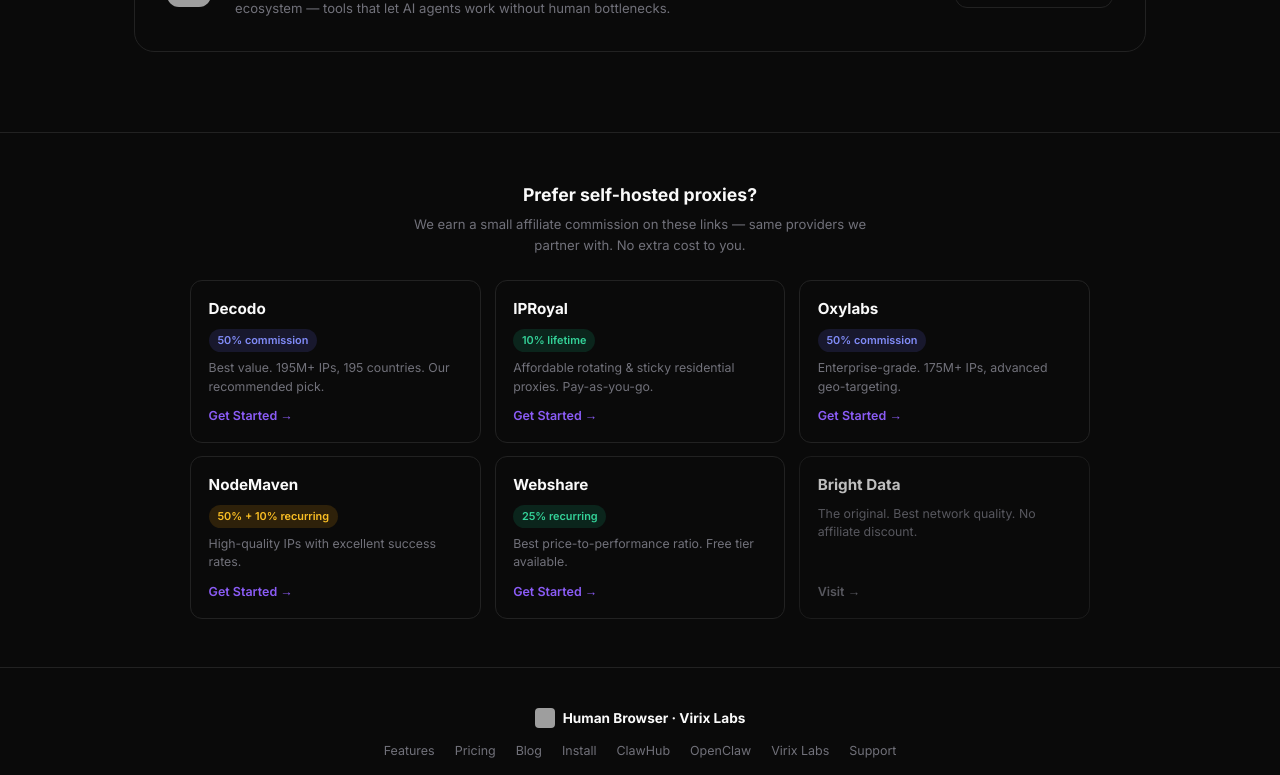
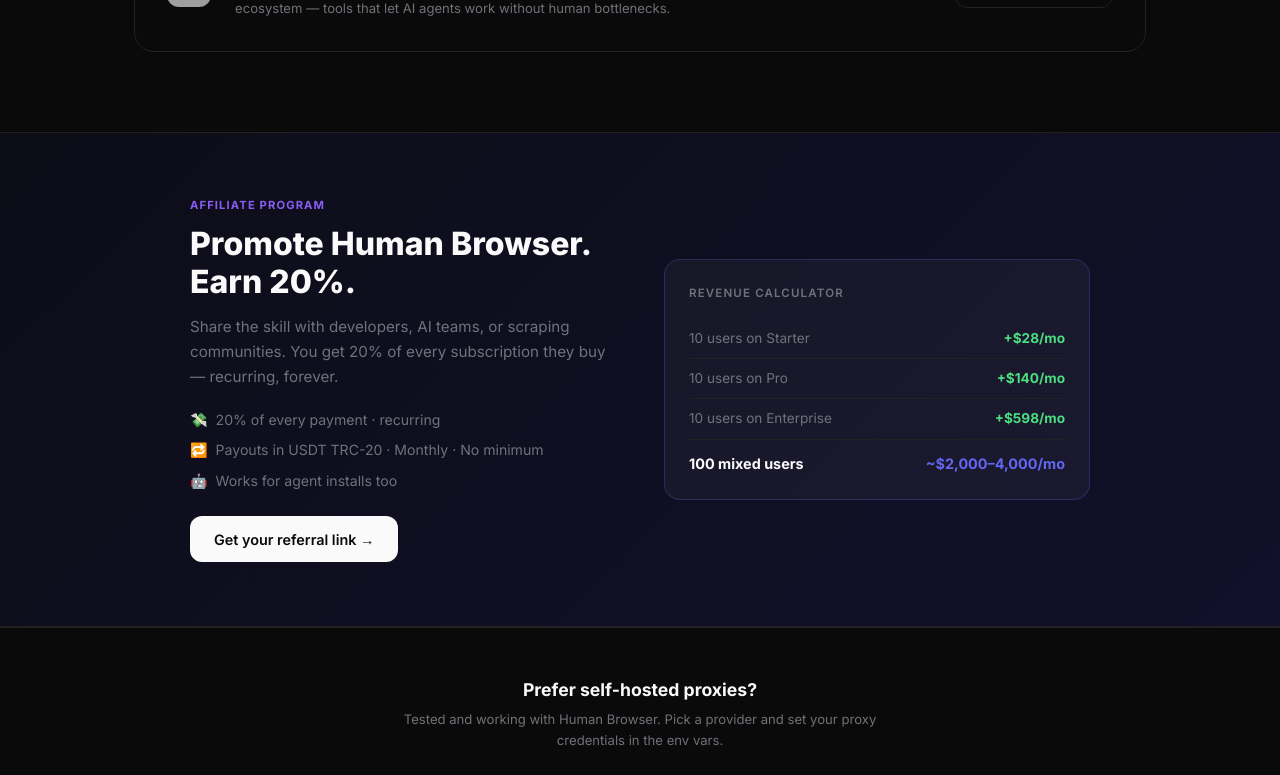
Before and after one commit to al1enjesus/humanbrowser-next, a Next.js app: page / in a window 1280 px wide. Shown: the part 9340-10115 px from the top of the page. Built offline with nearby package versions, Linux system fonts and the light colour scheme; grey boxes are pictures that could not be loaded.

Commit message:
feat: Human Browser affiliate program (20% RevShare) + remove proxy commission disclosure + new calc card

```diff
--- a/pages/index.js
+++ b/pages/index.js
@@ -766,40 +766,76 @@
 </div>
 
 <!-- ── AFFILIATE ─────────────────────────────────────── -->
+<!-- ── HUMAN BROWSER AFFILIATE ─────────────────────────── -->
+<div class="hb-affiliate-section">
+  <div class="container">
+    <div class="hb-aff-inner">
+      <div class="hb-aff-left">
+        <div class="section-eyebrow" data-i18n="">Affiliate Program</div>
+        <h2 class="hb-aff-title" data-i18n="aff_hb_title">Promote Human Browser. Earn 20%.</h2>
+        <p class="hb-aff-desc" data-i18n="aff_hb_desc">Share the skill with developers, AI teams, or scraping communities. You get 20% of every subscription they buy — recurring, forever.</p>
+        <div class="hb-aff-perks">
+          <div class="hb-aff-perk">💸 <span>20% of every payment · recurring</span></div>
+          <div class="hb-aff-perk">🔁 <span data-i18n="aff_hb_note">Payouts in USDT TRC-20 · Monthly · No minimum</span></div>
+          <div class="hb-aff-perk">🤖 <span>Works for agent installs too</span></div>
+        </div>
+        <a href="https://t.me/virixlabs" target="_blank" class="btn btn-primary hb-aff-btn" data-i18n="aff_hb_cta">Get your referral link →</a>
+      </div>
+      <div class="hb-aff-right">
+        <div class="hb-aff-calc">
+          <div class="hb-aff-calc-title">Revenue calculator</div>
+          <div class="hb-aff-calc-row">
+            <span>10 users on Starter</span>
+            <strong>+$28/mo</strong>
+          </div>
+          <div class="hb-aff-calc-row">
+            <span>10 users on Pro</span>
+            <strong>+$140/mo</strong>
+          </div>
+          <div class="hb-aff-calc-row">
+            <span>10 users on Enterprise</span>
+            <strong>+$598/mo</strong>
+          </div>
+          <div class="hb-aff-calc-total">
+            <span>100 mixed users</span>
+            <strong style="color:#6366f1">~$2,000–4,000/mo</strong>
+          </div>
+        </div>
+      </div>
+    </div>
+  </div>
+</div>
+
+<!-- ── SELF-HOSTED PROXIES ─────────────────────────────── -->
 <div class="affiliate-section">
   <div class="container">
     <div class="affiliate-header">
       <h3 class="affiliate-title" data-i18n="affiliate_title">Prefer self-hosted proxies?</h3>
-      <p class="affiliate-desc" data-i18n="affiliate_desc">We earn a small affiliate commission on these links — same providers we partner with. No extra cost to you.</p>
+      <p class="affiliate-desc" data-i18n="affiliate_desc">Tested and working with Human Browser. Pick a provider and set your proxy credentials in the env vars.</p>
     </div>
     <div class="affiliate-grid">
       <a href="https://decodo.com/?ref=humanbrowser" target="_blank" rel="noopener" class="affiliate-card">
         <div class="aff-name">Decodo</div>
-        <span class="aff-badge aff-badge--top" data-i18n="aff_badge_50first">50% commission</span>
         <div class="aff-desc" data-i18n="aff_decodo_desc">Best value. 195M+ IPs, 195 countries. Our recommended pick.</div>
         <div class="aff-cta" data-i18n="aff_cta">Get Started →</div>
       </a>
       <a href="https://iproyal.com/?ref=humanbrowser" target="_blank" rel="noopener" class="affiliate-card">
         <div class="aff-name">IPRoyal</div>
-        <span class="aff-badge aff-badge--recurring" data-i18n="aff_badge_10life">10% lifetime</span>
         <div class="aff-desc" data-i18n="aff_iproyal_desc">Affordable rotating &amp; sticky residential proxies. Pay-as-you-go.</div>
         <div class="aff-cta" data-i18n="aff_cta">Get Started →</div>
       </a>
       <a href="https://oxylabs.io/?via=humanbrowser" target="_blank" rel="noopener" class="affiliate-card">
         <div class="aff-name">Oxylabs</div>
-        <span class="aff-badge aff-badge--top" data-i18n="aff_badge_50first">50% commission</span>
         <div class="aff-desc" data-i18n="aff_oxylabs_desc">Enterprise-grade. 175M+ IPs, advanced geo-targeting.</div>
         <div class="aff-cta" data-i18n="aff_cta">Get Started →</div>
       </a>
       <a href="https://nodemaven.com/?ref=humanbrowser" target="_blank" rel="noopener" class="affiliate-card">
         <div class="aff-name">NodeMaven</div>
-        <span class="aff-badge aff-badge--dual" data-i18n="aff_badge_nodemaven">50% + 10% recurring</span>
         <div class="aff-desc" data-i18n="aff_nodemaven_desc">High-quality IPs with excellent success rates.</div>
         <div class="aff-cta" data-i18n="aff_cta">Get Started →</div>
       </a>
       <a href="https://www.webshare.io/?referral_code=humanbrowser" target="_blank" rel="noopener" class="affiliate-card">
         <div class="aff-name">Webshare</div>
-        <span class="aff-badge aff-badge--recurring" data-i18n="aff_badge_25rec">25% recurring</span>
         <div class="aff-desc" data-i18n="aff_webshare_desc">Best price-to-performance ratio. Free tier available.</div>
         <div class="aff-cta" data-i18n="aff_cta">Get Started →</div>
       </a>
--- a/public/init.js
+++ b/public/init.js
@@ -149,7 +149,11 @@
     addon_5_price: '$2.99',
     // ─── Affiliate ───
     affiliate_title: 'Prefer self-hosted proxies?',
-    affiliate_desc: 'We earn a small affiliate commission on these links — same providers we partner with. No extra cost to you.',
+    affiliate_desc: 'Tested and working with Human Browser. Pick a provider and set your proxy credentials in the env vars.',
+    aff_hb_title: 'Promote Human Browser. Earn 20%.',
+    aff_hb_desc: 'Share the skill with developers, AI teams, or scraping communities. You get 20% of every subscription they buy — recurring, forever.',
+    aff_hb_cta: 'Get your referral link →',
+    aff_hb_note: 'Payouts in USDT TRC-20 · Monthly · No minimum',
     aff_badge_50first: '50% commission',
     aff_badge_10life: '10% lifetime',
     aff_badge_25rec: '25% recurring',
@@ -409,7 +413,11 @@
     addon_5_price: '$2.99',
     // ─── Affiliate ───
     affiliate_title: 'Предпочитаете свои прокси?',
-    affiliate_desc: 'Мы получаем небольшую партнёрскую комиссию с этих ссылок — те же провайдеры, с которыми мы работаем. Для вас это бесплатно.',
+    affiliate_desc: 'Протестированные провайдеры, совместимые с Human Browser. Выберите и укажите credentials в env vars.',
+    aff_hb_title: 'Продвигай Human Browser. Зарабатывай 20%.',
+    aff_hb_desc: 'Делись скиллом с разработчиками, AI-командами или скрейпинг-сообществами. Получай 20% с каждой их подписки — рекуррентно, навсегда.',
+    aff_hb_cta: 'Получить реферальную ссылку →',
+    aff_hb_note: 'Выплаты в USDT TRC-20 · Ежемесячно · Без минимума',
     aff_badge_50first: '50% комиссия',
     aff_badge_10life: '10% постоянно',
     aff_badge_25rec: '25% рекуррентно',
@@ -669,7 +677,11 @@
     addon_5_price: '$2.99',
     // ─── Affiliate ───
     affiliate_title: '¿Prefieres proxies propios?',
-    affiliate_desc: 'Ganamos una pequeña comisión de afiliado con estos enlaces — los mismos proveedores con los que trabajamos. Sin coste adicional para ti.',
+    affiliate_desc: 'Proveedores probados y compatibles con Human Browser. Elige uno e introduce las credenciales en tus variables de entorno.',
+    aff_hb_title: 'Promociona Human Browser. Gana 20%.',
+    aff_hb_desc: 'Comparte el skill con desarrolladores, equipos de IA o comunidades de scraping. Gana el 20% de cada suscripción — recurrente, para siempre.',
+    aff_hb_cta: 'Obtener tu enlace de referido →',
+    aff_hb_note: 'Pagos en USDT TRC-20 · Mensual · Sin mínimo',
     aff_badge_50first: '50% comisión',
     aff_badge_10life: '10% de por vida',
     aff_badge_25rec: '25% recurrente',
@@ -929,7 +941,11 @@
     addon_5_price: '$2.99',
     // ─── Affiliate ───
     affiliate_title: '偏好自托管代理？',
-    affiliate_desc: '我们通过这些链接获得少量联盟佣金——均为我们合作的代理商，对您无额外费用。',
+    affiliate_desc: '经过测试的代理商，与Human Browser完全兼容。选择一家并在环境变量中设置凭据。',
+    aff_hb_title: '推广Human Browser，赚取20%。',
+    aff_hb_desc: '将技能分享给开发者、AI团队或爬虫社区。每带来一个订阅用户，您将永久获得20%的持续佣金。',
+    aff_hb_cta: '获取您的推广链接 →',
+    aff_hb_note: 'USDT TRC-20支付 · 每月结算 · 无最低门槛',
     aff_badge_50first: '50%佣金',
     aff_badge_10life: '10%终身佣金',
     aff_badge_25rec: '25%持续佣金',
--- a/styles/globals.css
+++ b/styles/globals.css
@@ -1596,6 +1596,91 @@
 /* ═══════════════════════════════════════════════
    AFFILIATE SECTION
 ═══════════════════════════════════════════════ */
+/* ── Human Browser Affiliate Program section ── */
+.hb-affiliate-section {
+  padding: 4rem 1.5rem;
+  background: linear-gradient(135deg, #0d0d18 0%, #12102a 100%);
+  border-top: 1px solid var(--border);
+  border-bottom: 1px solid var(--border);
+}
+.hb-aff-inner {
+  display: grid;
+  grid-template-columns: 1fr 1fr;
+  gap: 3rem;
+  align-items: center;
+  max-width: 900px;
+  margin: 0 auto;
+}
+.hb-aff-title {
+  font-size: clamp(1.4rem, 3vw, 2rem);
+  font-weight: 800;
+  color: var(--fg);
+  margin-bottom: 0.75rem;
+  line-height: 1.2;
+}
+.hb-aff-desc {
+  font-size: 0.95rem;
+  color: var(--muted);
+  line-height: 1.65;
+  margin-bottom: 1.25rem;
+}
+.hb-aff-perks {
+  display: flex;
+  flex-direction: column;
+  gap: 0.5rem;
+  margin-bottom: 1.5rem;
+}
+.hb-aff-perk {
+  font-size: 0.88rem;
+  color: var(--muted);
+  display: flex;
+  align-items: center;
+  gap: 0.5rem;
+}
+.hb-aff-btn {
+  display: inline-flex;
+  align-items: center;
+}
+/* Revenue calculator card */
+.hb-aff-calc {
+  background: rgba(255,255,255,0.04);
+  border: 1px solid rgba(99,102,241,0.25);
+  border-radius: var(--r-lg);
+  padding: 1.5rem;
+}
+.hb-aff-calc-title {
+  font-size: 0.72rem;
+  font-weight: 600;
+  text-transform: uppercase;
+  letter-spacing: 0.1em;
+  color: var(--muted);
+  margin-bottom: 1rem;
+}
+.hb-aff-calc-row {
+  display: flex;
+  justify-content: space-between;
+  align-items: center;
+  padding: 0.55rem 0;
+  border-bottom: 1px solid var(--border);
+  font-size: 0.85rem;
+}
+.hb-aff-calc-row span { color: var(--muted); }
+.hb-aff-calc-row strong { color: #4ade80; font-weight: 700; }
+.hb-aff-calc-total {
+  display: flex;
+  justify-content: space-between;
+  align-items: center;
+  padding: 0.75rem 0 0;
+  font-size: 0.9rem;
+  font-weight: 700;
+}
+.hb-aff-calc-total span { color: var(--fg); }
+@media (max-width: 680px) {
+  .hb-aff-inner { grid-template-columns: 1fr; gap: 1.75rem; }
+  .hb-aff-right { order: -1; }
+}
+
+/* ── Self-hosted proxy grid ── */
 .affiliate-section {
   padding: 3rem 1.5rem;
   border-top: 1px solid var(--border);
```
